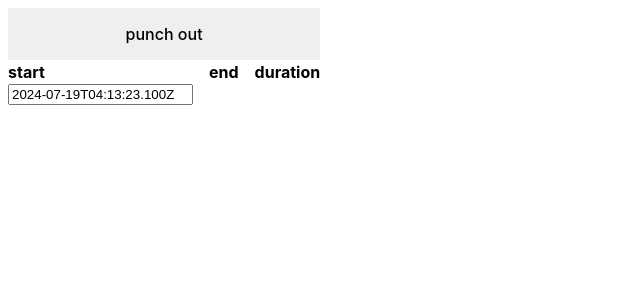
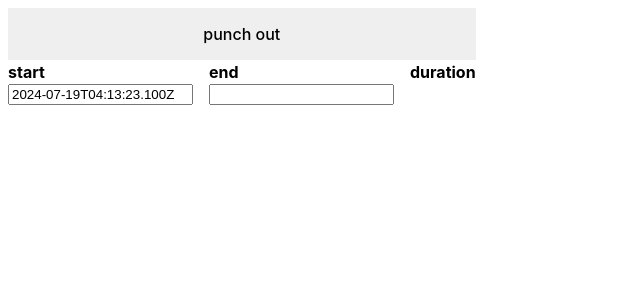
Before and after one commit to cruftbusters/bookeater, a React (Vite) app in the folder webapp/: page / in a window 1280 px wide. Both pictures are taken after a click on the button "punch in". Shown: the top 300 px of the page, without its empty margins (0-640 px from the left). Built offline with nearby package versions, Linux system fonts and the light colour scheme.

Commit message:
edit end field

```diff
--- a/webapp/src/App.tsx
+++ b/webapp/src/App.tsx
@@ -37,7 +37,7 @@ function usePunchCard() {
             } else {
                 return entries.map((entry, index) => {
                     if (index === entries.length - 1) {
-                        return {end: new Date(), ...entry}
+                        return {...entry, end: new Date()}
                     }
                     return entry
                 })
@@ -50,6 +50,7 @@ function usePunchCard() {
 function ForEntry({entry, update}: { entry: Entry, update: (entry: Entry) => void }) {
     const {start, end} = entry
     const [startBuffer, setStartBuffer] = useState('')
+    const [endBuffer, setEndBuffer] = useState('')
 
     return (
         <>
@@ -65,7 +66,23 @@ function ForEntry({entry, update}: { entry: Entry, update: (entry: Entry) => voi
                    }}
                    className={startBuffer !== '' ? styles.unsaved : ''}
             />
-            <div>{end?.toISOString()}</div>
+            <input value={endBuffer || end?.toISOString() || ''}
+                   onChange={e => {
+                       if (e.target.value === '') {
+                           update({...entry, end: undefined})
+                           setEndBuffer('')
+                       } else {
+                           const result = new Date(e.target.value)
+                           if (!isNaN(result.getTime())) {
+                               update({...entry, end: result})
+                               setEndBuffer('')
+                           } else {
+                               setEndBuffer(e.target.value)
+                           }
+                       }
+                   }}
+                   className={endBuffer !== '' ? styles.unsaved : ''}
+            />
             <div>{end ? `${(end.getTime() - start.getTime()) / 1000}s` : ''}</div>
         </>
     )
```
